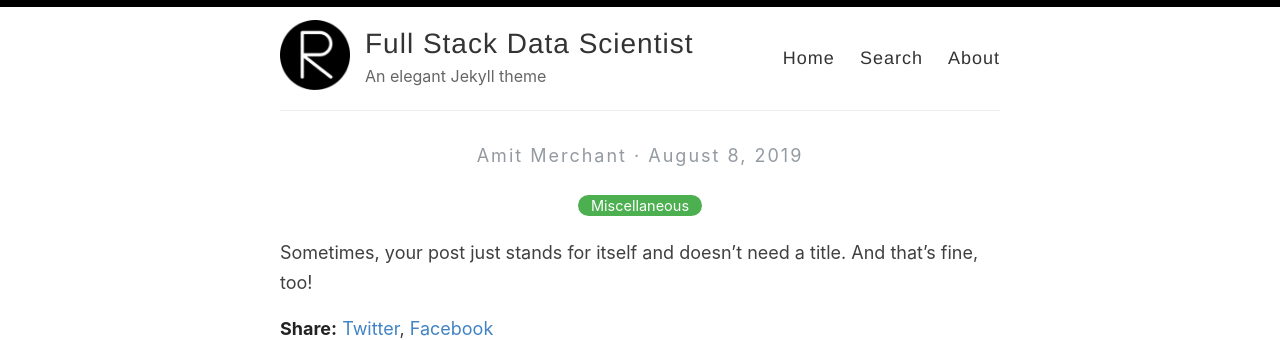
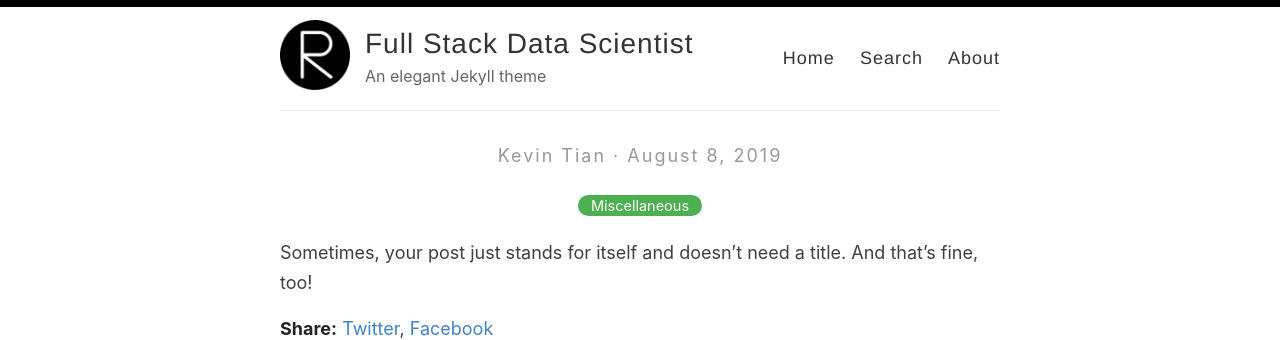
Before and after one commit to XueliTian/xuelitian.github.io, a Jekyll site: the page built from _posts/2019-08-08-no-title-posts.md, in a window 1280 px wide. Shown: the top 340 px of the page. Built offline with Jekyll 4.4.1, drawn with Linux system fonts in a browser that asks for light colours.

Commit message:
Update _config.yml

```diff
--- a/_config.yml
+++ b/_config.yml
@@ -6,7 +6,7 @@
 name: Full Stack Data Scientist
 
 # Name of the author
-author: Amit Merchant
+author: Kevin Tian
 
 # Short bio or description (displayed in the header)
 description: An elegant Jekyll theme
```
